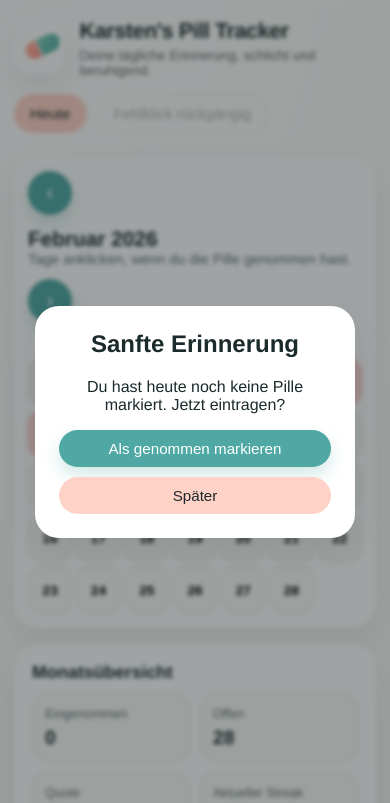
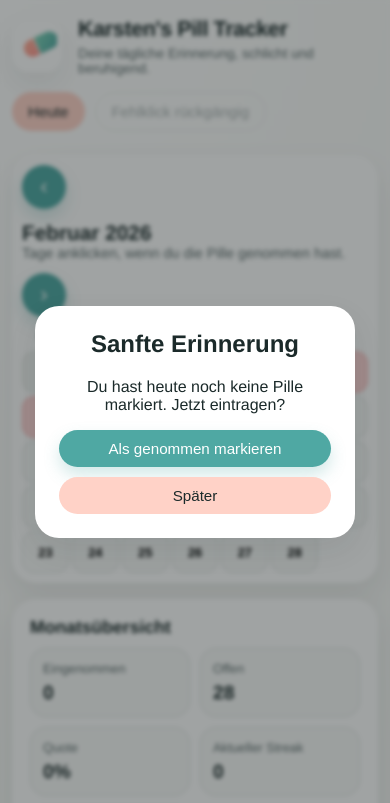
Before and after one commit to KarstenRoeth/pill-tracker, a plain HTML site: page index.html in a window 390 px wide. Shown: the top 803 px of the page. Drawn offline with Linux system fonts and the light colour scheme.

Commit message:
Tighten calendar grid for iPhone

```diff
--- a/styles.css
+++ b/styles.css
@@ -31,6 +31,7 @@ body {
   max-width: 980px;
   margin: 0 auto;
   padding: 24px 18px 40px;
+  width: 100%;
 }
 
 .topbar {
@@ -183,7 +184,7 @@ h1 {
 
 .weekday-row {
   display: grid;
-  grid-template-columns: repeat(7, 1fr);
+  grid-template-columns: repeat(7, minmax(0, 1fr));
   gap: 8px;
   color: var(--muted);
   text-align: center;
@@ -194,8 +195,9 @@ h1 {
 
 .calendar-grid {
   display: grid;
-  grid-template-columns: repeat(7, 1fr);
+  grid-template-columns: repeat(7, minmax(0, 1fr));
   gap: 8px;
+  width: 100%;
 }
 
 .day {
@@ -316,7 +318,7 @@ h1 {
 
 @media (max-width: 430px) {
   .app {
-    padding: 18px 14px 28px;
+    padding: 16px 12px 24px;
   }
 
   h1 {
@@ -339,21 +341,26 @@ h1 {
   }
 
   .calendar-card {
-    padding: 14px;
+    padding: 10px;
   }
 
   .calendar-grid {
-    gap: 4px;
+    gap: 3px;
   }
 
   .day {
-    min-height: 48px;
-    padding: 4px;
-    border-radius: 14px;
+    min-height: 42px;
+    padding: 2px;
+    border-radius: 12px;
   }
 
   .day-number {
-    font-size: 0.85rem;
+    font-size: 0.8rem;
+  }
+
+  .weekday-row {
+    gap: 3px;
+    font-size: 0.75rem;
   }
 
   .stats-grid {
```
